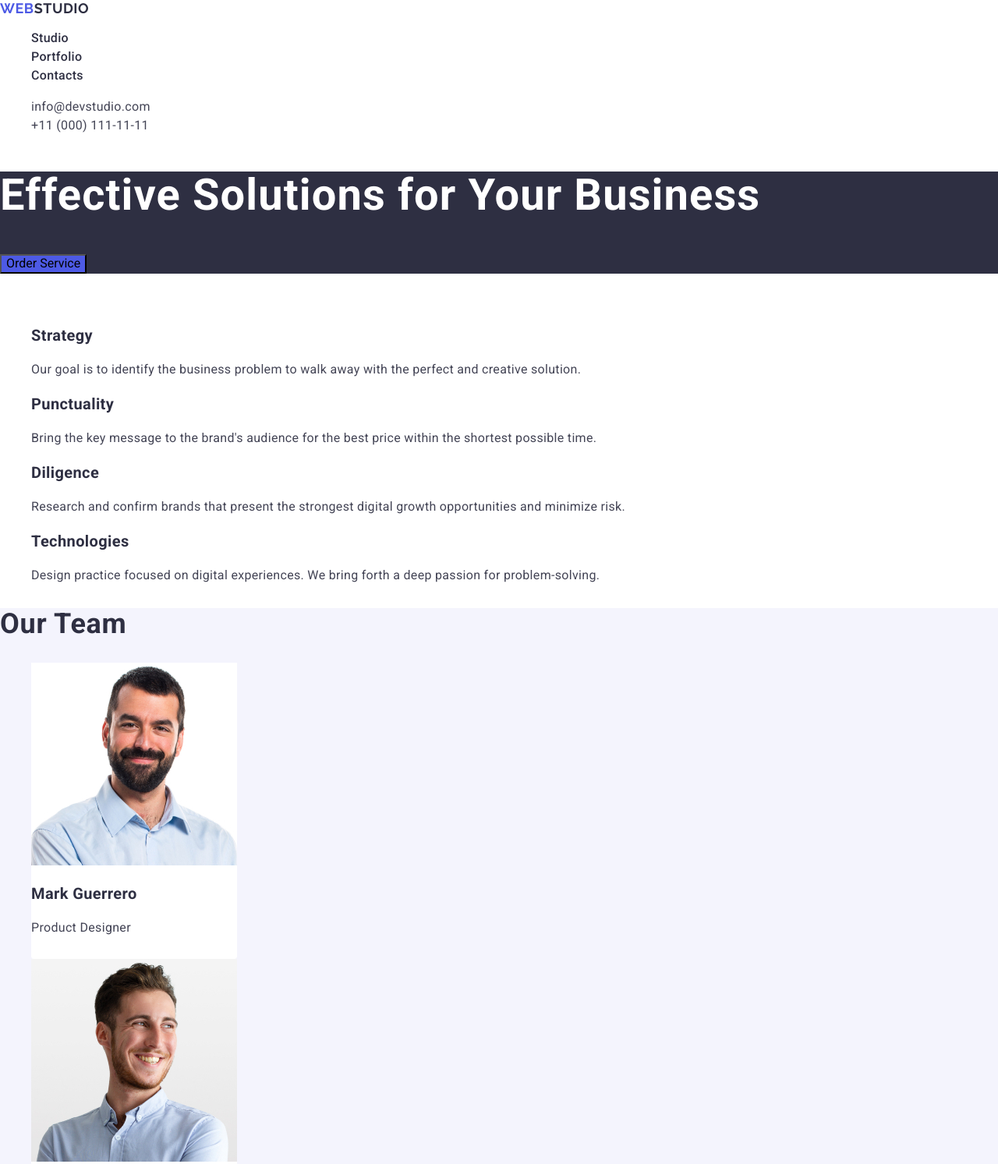
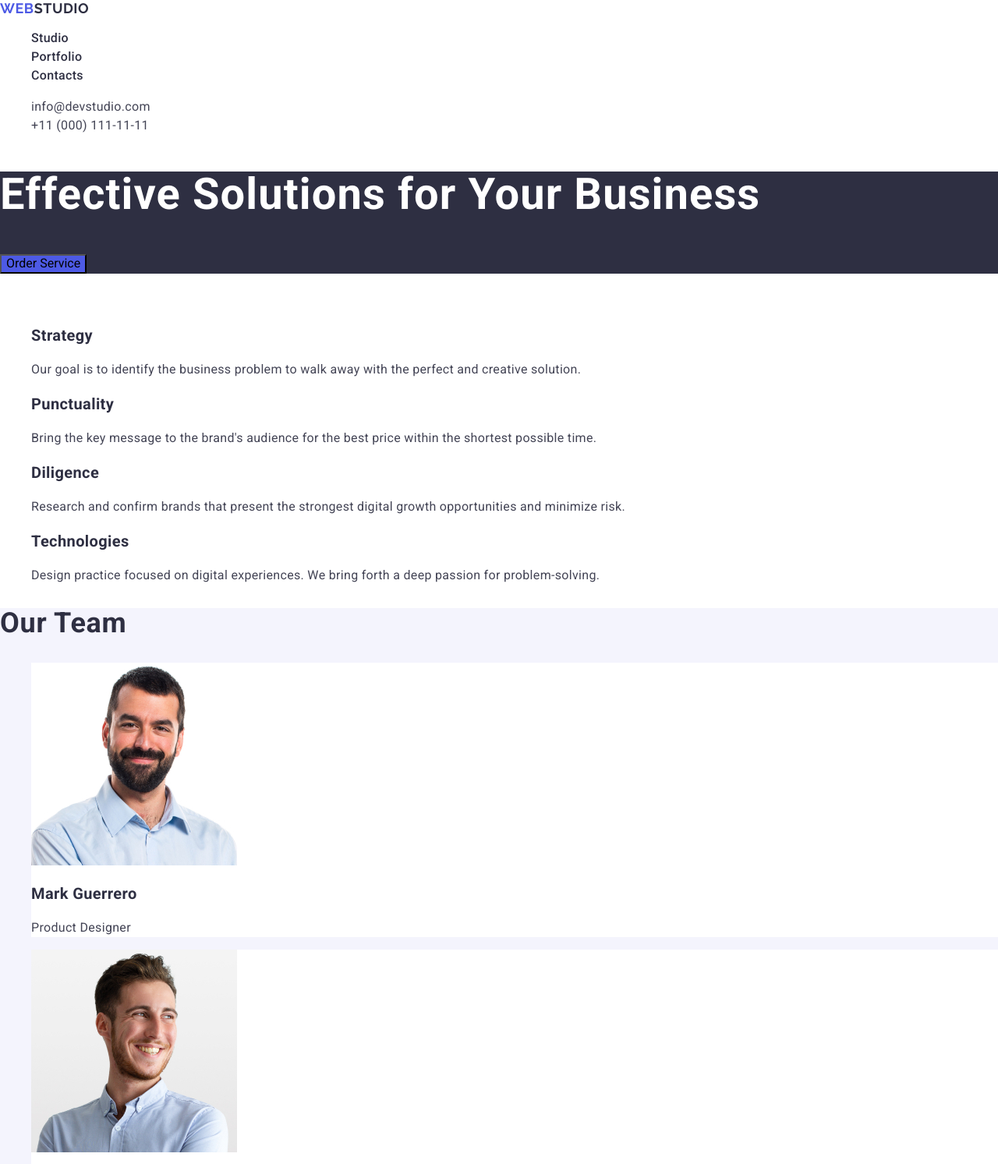
Before and after one commit to maaaks1k/goit-markup-hw-02, a plain HTML site: page index.html in a window 1280 px wide. Shown: the top 1493 px of the page at 78% size. Drawn offline with nearby package versions, Linux system fonts and the light colour scheme.

Commit message:
update css

```diff
--- a/css/styles.css
+++ b/css/styles.css
@@ -56,7 +56,7 @@ a {
 }
 .title {
   font-size: 56px;
-  line-height: 1.07143;
+  line-height: 1.07;
   letter-spacing: 0.02em;
   color: #fff;
 }
@@ -85,7 +85,7 @@ a {
 }
 .team-text {
   font-size: 36px;
-  line-height: 1.11111;
+  line-height: 1.11;
   letter-spacing: 0.02em;
   color: #2e2f42;
 }
@@ -96,10 +96,6 @@ a {
   color: #2e2f42;
 }
 .team-item {
-  border-radius: 0 0 4px 4px;
-  padding: 0px 0px 32px 0px;
-  width: 264px;
-  height: 380px;
   background-color: #fff;
 }
 .team-item p {
@@ -113,7 +109,7 @@ a {
 }
 .portfolio-text {
   font-size: 36px;
-  line-height: 1.11111;
+  line-height: 1.11;
   letter-spacing: 0.02em;
   color: #2e2f42;
 }
```
